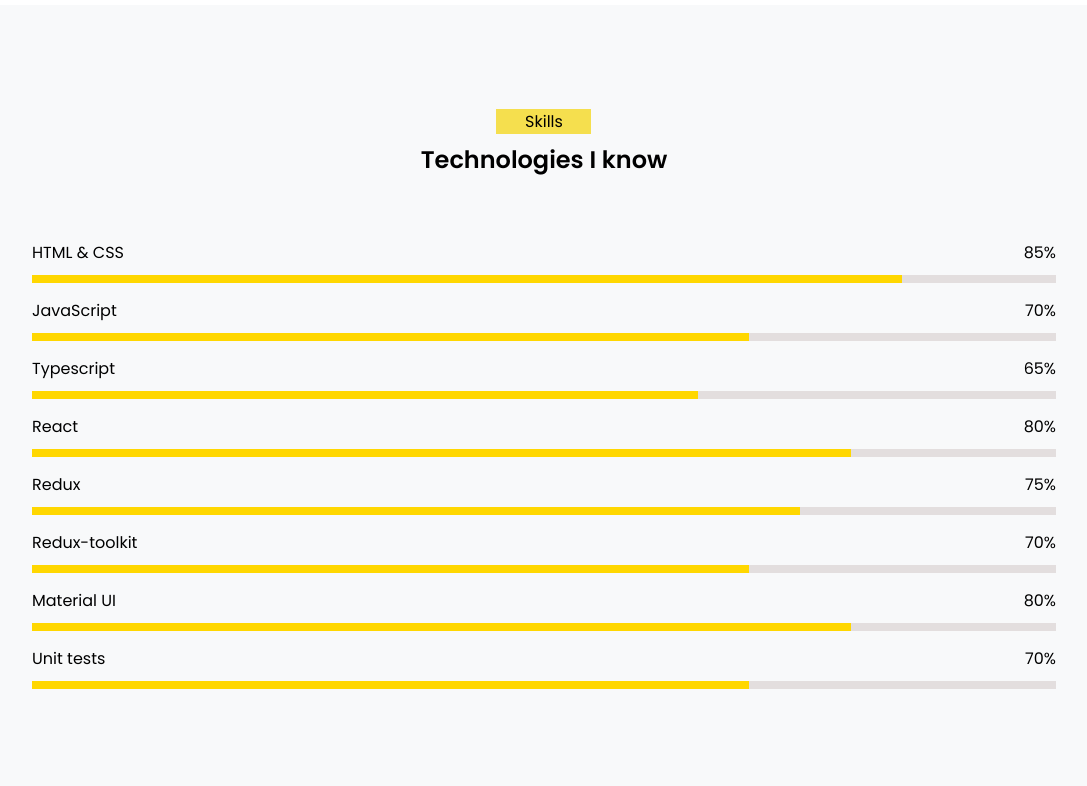
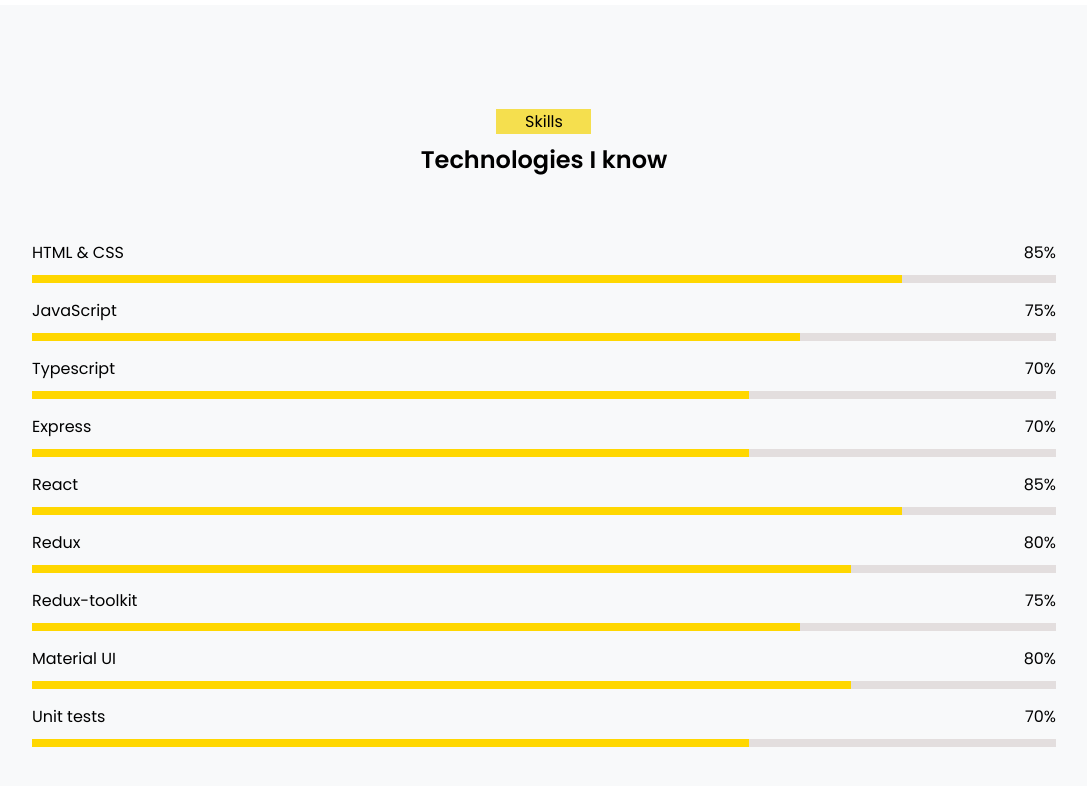
Before and after one commit to AndrewChernoff/portfolio, a React (Create React App) app: page / in a window 1280 px wide. Shown: the part 1375-2161 px from the top of the page, without its empty margins (96-1183 px from the left). Built offline with nearby package versions, Linux system fonts and the light colour scheme.

Commit message:
email.js

```diff
--- a/package.json
+++ b/package.json
@@ -54,5 +54,7 @@
       "last 1 safari version"
     ]
   },
-  "devDependencies": {}
+  "devDependencies": {
+    "@emailjs/browser": "^3.11.0"
+  }
 }
--- a/src/App.js
+++ b/src/App.js
@@ -25,7 +25,7 @@
       <Skills />
       <MyProjects />
       {requestError && <Alert onClose={handleClose} severity={status} sx={{ maxWidth: '40%'}} style={{position:'fixed', width: '100%', left: '30%', top: '10%', zIndex:'1'}}>
-            {status === 'error' ? 'Some error ' : 'This is a success message!'}
+            {status === 'error' ? 'Some error ' : 'Message has been sent!'}
           </Alert>}
       <Contact setRequestError={setRequestError} requestError={requestError} setStatus={setStatus} status={status}/>
       <Footer />
--- a/src/components/Contact/ContactForm/ContactForm.jsx
+++ b/src/components/Contact/ContactForm/ContactForm.jsx
@@ -5,6 +5,9 @@
 import Rotate from 'react-reveal/Rotate';
 import axios from 'axios';
 import Alert from '@mui/material/Alert';
+import emailjs from '@emailjs/browser';
+import { useRef } from 'react';
+
 
  const SignupSchema  = Yup.object().shape({
    name: Yup.string()
@@ -21,22 +24,33 @@
 const ContactFrom = ({setRequestError, setStatus, }) => {
 
 
-/* 'http://localhost:3010/sendMessage' */
+  const form = useRef();
+
+
   const sendFormData = async (data) => {
     try {
-      await axios.post("https://gmail-smtp-eta.vercel.app/sendMessage", data, {
-        headers: {
-          "Content-Type": "application/json",
-        },
-      });
-        setStatus("success");
-        setRequestError(true);
+      emailjs
+        .sendForm(
+          "service_v2brkss",
+          "template_umalkri",
+          form.current,
+          "nGlXldfsUpxtuxMVb"
+        )
+        .then(
+          () => {
+            setStatus("success");
+            setRequestError(true);
+          },
+          (error) => {
+            setStatus("error");
+            setRequestError(true);
+          }
+        );
     } catch (e) {
-        setStatus("error");
-        setRequestError(true);
-
+      setStatus("error");
+      setRequestError(true);
     } finally {
-      setTimeout(() => setRequestError(false), 5000)
+      setTimeout(() => setRequestError(false), 5000);
     }
   };
 
@@ -58,8 +72,7 @@
        }}
      >
        {({ errors, touched }) => (
-         <Form >
-
+         <Form ref={form}>
           <div className={style.field__wrapper}>
            <label htmlFor='name'>What is Your Name:</label>
            <Field type="text" name="name" className={style.textarea__field}/>
@@ -81,7 +94,6 @@
          </Form>
        )}
      </Formik>
-
    </div>
    </Rotate>
 
--- a/src/components/Skills/Skills.jsx
+++ b/src/components/Skills/Skills.jsx
@@ -7,11 +7,12 @@
 
     const skills = [
         {skillName: 'HTML & CSS', percent: 85},
-        {skillName: 'JavaScript', percent: 70},
-        {skillName: 'Typescript', percent: 65},
-        {skillName: 'React', percent: 80},
-        {skillName: 'Redux', percent: 75},
-        {skillName: 'Redux-toolkit', percent: 70},
+        {skillName: 'JavaScript', percent: 75},
+        {skillName: 'Typescript', percent: 70},
+        {skillName: 'Express', percent: 70},
+        {skillName: 'React', percent: 85},
+        {skillName: 'Redux', percent: 80},
+        {skillName: 'Redux-toolkit', percent: 75},
         {skillName: 'Material UI', percent: 80},
         {skillName: 'Unit tests', percent: 70},
     ];
```
Also changed, not shown: 1 other file (tests, documents, lock files or other folders).
